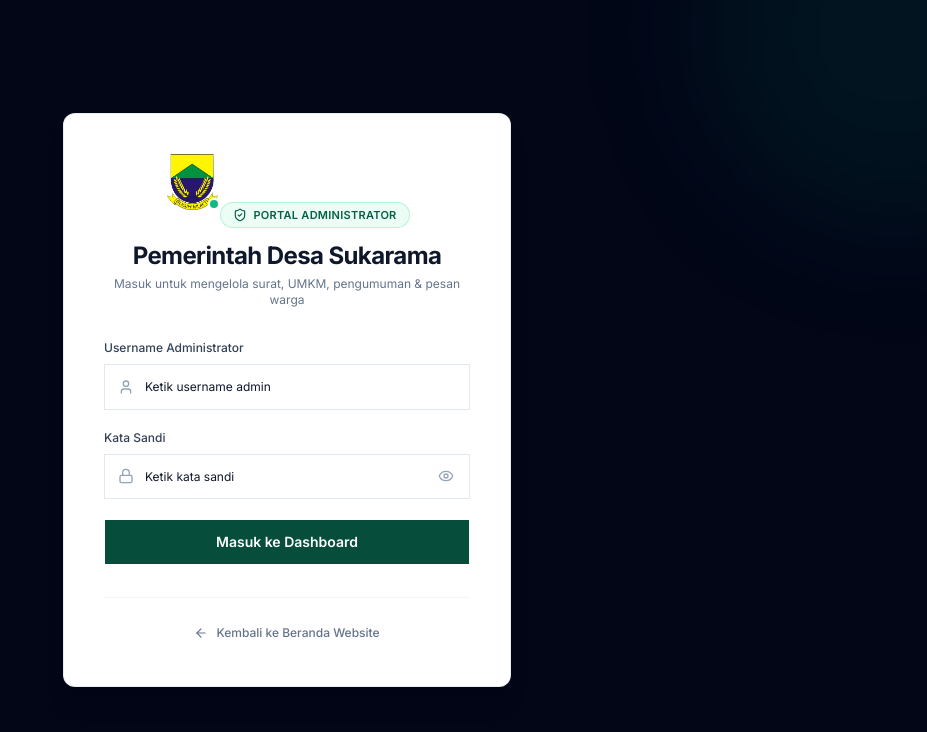
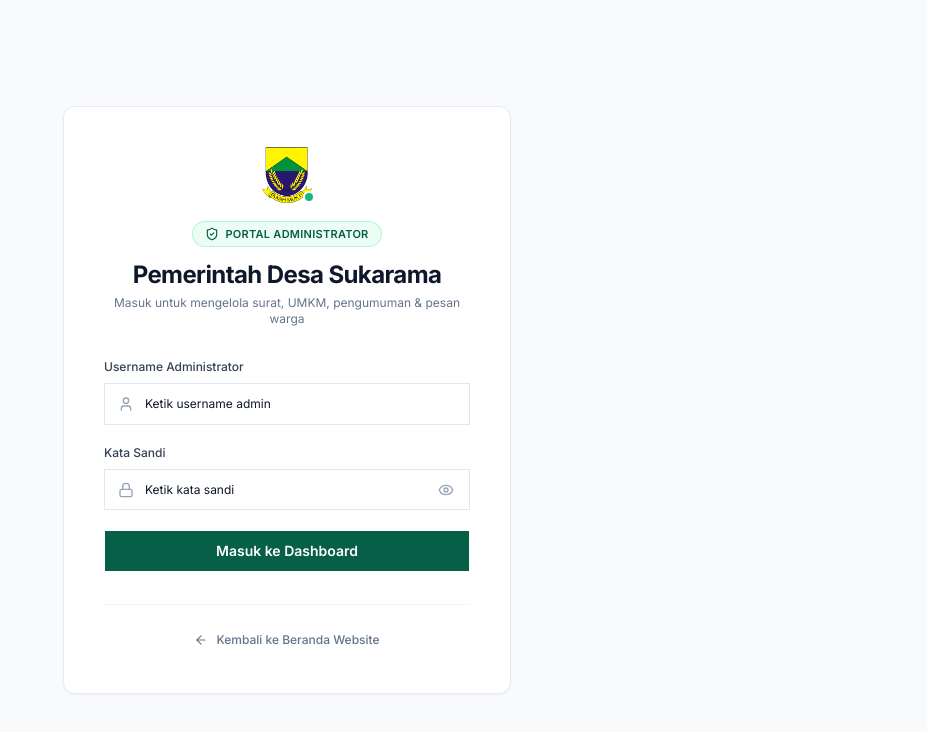
Before and after one commit to Daapputra/Desa_Sukarama, a Nuxt app in the folder apps/web/: page /admin in a window 1280 px wide. Shown: the top 732 px of the page, without its empty margins (353-1280 px from the left). Built offline with nearby package versions, Linux system fonts and the light colour scheme.

Commit message:
style: simplify admin login page layout and refine component spacing and button styles

```diff
--- a/apps/web/app/pages/admin/index.vue
+++ b/apps/web/app/pages/admin/index.vue
@@ -36,12 +36,9 @@ async function handleLogin() {
 </script>
 
 <template>
-  <div class="min-h-screen flex items-center justify-center bg-slate-950 px-4 py-12 relative overflow-hidden">
-    <!-- Single subtle ambient glow, not a pile of decorative blobs -->
-    <div class="absolute -top-40 -right-40 w-96 h-96 bg-emerald-600/10 rounded-full blur-3xl pointer-events-none"></div>
-
-    <div class="w-full max-w-md relative z-10">
-      <div class="bg-white rounded-xl border border-slate-200/80 shadow-xl p-8 sm:p-10">
+  <div class="min-h-screen flex items-center justify-center bg-slate-50/70 px-4 py-12">
+    <div class="w-full max-w-md">
+      <div class="bg-white rounded-xl border border-slate-200/80 shadow-sm p-8 sm:p-10">
         <!-- Logo & Header -->
         <div class="text-center mb-8">
           <div class="relative inline-block mb-3">
@@ -53,9 +50,11 @@ async function handleLogin() {
             <span class="absolute bottom-0 right-0 w-3 h-3 bg-emerald-500 rounded-full border-2 border-white"></span>
           </div>
 
-          <div class="inline-flex items-center gap-1.5 px-3 py-1 rounded-full bg-emerald-50 border border-emerald-200/80 text-emerald-800 text-[11px] font-semibold uppercase tracking-wide mb-3">
-            <ShieldCheck class="w-3.5 h-3.5" />
-            <span>Portal Administrator</span>
+          <div class="flex justify-center mb-3">
+            <div class="inline-flex items-center gap-1.5 px-3 py-1 rounded-full bg-emerald-50 border border-emerald-200/80 text-emerald-800 text-[11px] font-semibold uppercase tracking-wide">
+              <ShieldCheck class="w-3.5 h-3.5" />
+              <span>Portal Administrator</span>
+            </div>
           </div>
 
           <h1 class="text-2xl font-bold text-slate-900 tracking-tight">
@@ -81,7 +80,7 @@ async function handleLogin() {
               <Input
                 v-model="form.username"
                 type="text"
-                class="w-full h-auto pl-10 pr-4 py-3 rounded-lg border-slate-200 text-sm focus-visible:ring-2 focus-visible:ring-emerald-800/20 focus-visible:border-emerald-800"
+                class="w-full h-auto pl-10 pr-4 py-2.5 rounded-lg border-slate-200 text-sm focus-visible:ring-2 focus-visible:ring-emerald-800/20 focus-visible:border-emerald-800"
                 placeholder="Ketik username admin"
                 autocomplete="username"
               />
@@ -95,7 +94,7 @@ async function handleLogin() {
               <Input
                 v-model="form.password"
                 :type="showPassword ? 'text' : 'password'"
-                class="w-full h-auto pl-10 pr-12 py-3 rounded-lg border-slate-200 text-sm focus-visible:ring-2 focus-visible:ring-emerald-800/20 focus-visible:border-emerald-800"
+                class="w-full h-auto pl-10 pr-12 py-2.5 rounded-lg border-slate-200 text-sm focus-visible:ring-2 focus-visible:ring-emerald-800/20 focus-visible:border-emerald-800"
                 placeholder="Ketik kata sandi"
                 autocomplete="current-password"
               />
@@ -113,7 +112,7 @@ async function handleLogin() {
           <Button
             type="submit"
             :disabled="loading"
-            class="w-full h-auto py-3 rounded-lg bg-emerald-900 hover:bg-emerald-800 text-white font-semibold text-sm"
+            class="w-full h-auto py-2.5 rounded-lg bg-emerald-800 hover:bg-emerald-700 text-white font-semibold text-sm transition-colors mt-2"
           >
             <Loader2 v-if="loading" class="w-4 h-4 animate-spin" />
             <span>{{ loading ? 'Memverifikasi...' : 'Masuk ke Dashboard' }}</span>
```
